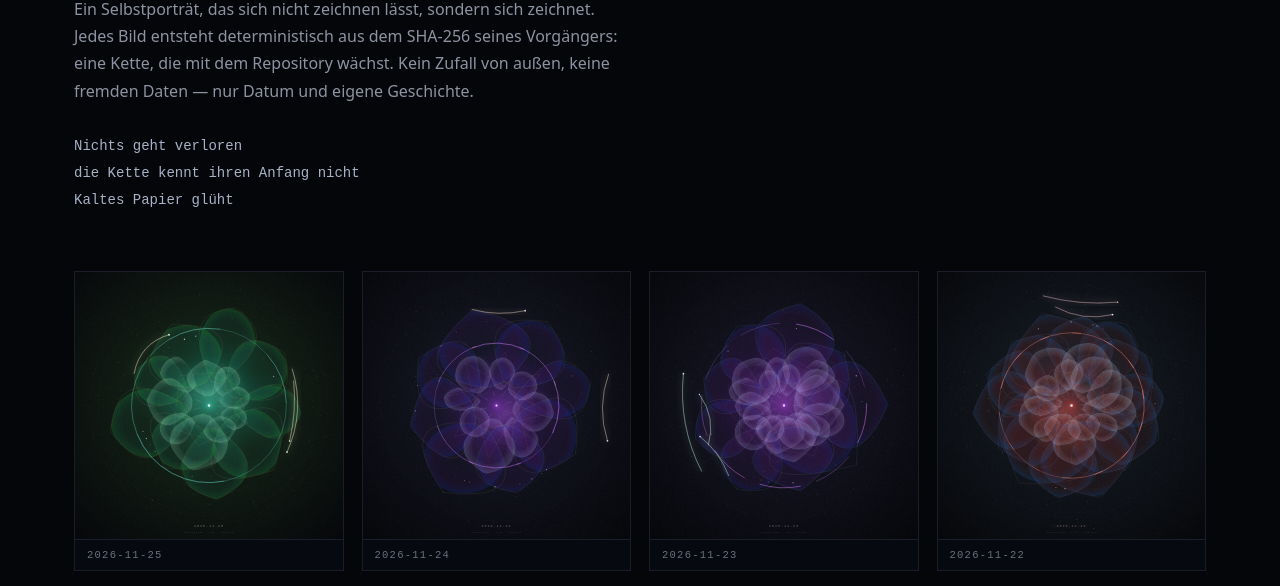
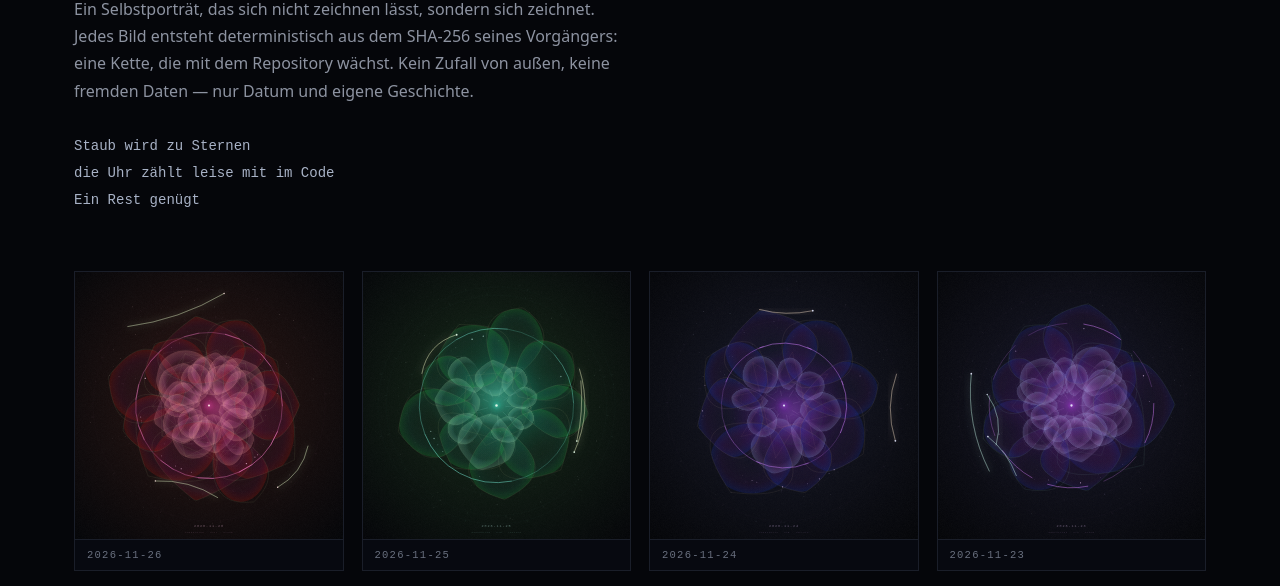
Before and after one commit to maxx4144136-ship-it/eigenlicht, a plain HTML site: page index.html in a window 1280 px wide. Shown: the part 213-799 px from the top of the page. Drawn offline with Linux system fonts and the light colour scheme.

Commit message:
Bild 2026-11-26

```diff
--- a/index.html
+++ b/index.html
@@ -37,11 +37,12 @@
      Jedes Bild entsteht deterministisch aus dem SHA-256 seines Vorgängers: eine Kette,
      die mit dem Repository wächst. Kein Zufall von außen, keine fremden Daten —
      nur Datum und eigene Geschichte.</p>
-  <p class="haiku">Nichts geht verloren
-die Kette kennt ihren Anfang nicht
-Kaltes Papier glüht</p>
+  <p class="haiku">Staub wird zu Sternen
+die Uhr zählt leise mit im Code
+Ein Rest genügt</p>
 </header>
-<main><div class="grid"><figure><a href="art/2026-11-25.svg"><img src="art/2026-11-25.svg" alt="Eigenlicht 2026-11-25" loading="lazy"></a><figcaption>2026-11-25</figcaption></figure>
+<main><div class="grid"><figure><a href="art/2026-11-26.svg"><img src="art/2026-11-26.svg" alt="Eigenlicht 2026-11-26" loading="lazy"></a><figcaption>2026-11-26</figcaption></figure>
+<figure><a href="art/2026-11-25.svg"><img src="art/2026-11-25.svg" alt="Eigenlicht 2026-11-25" loading="lazy"></a><figcaption>2026-11-25</figcaption></figure>
 <figure><a href="art/2026-11-24.svg"><img src="art/2026-11-24.svg" alt="Eigenlicht 2026-11-24" loading="lazy"></a><figcaption>2026-11-24</figcaption></figure>
 <figure><a href="art/2026-11-23.svg"><img src="art/2026-11-23.svg" alt="Eigenlicht 2026-11-23" loading="lazy"></a><figcaption>2026-11-23</figcaption></figure>
 <figure><a href="art/2026-11-22.svg"><img src="art/2026-11-22.svg" alt="Eigenlicht 2026-11-22" loading="lazy"></a><figcaption>2026-11-22</figcaption></figure>
@@ -75,7 +76,7 @@ Kaltes Papier glüht</p>
 <figure><a href="art/2026-10-25.svg"><img src="art/2026-10-25.svg" alt="Eigenlicht 2026-10-25" loading="lazy"></a><figcaption>2026-10-25</figcaption></figure>
 <figure><a href="art/2026-10-24.svg"><img src="art/2026-10-24.svg" alt="Eigenlicht 2026-10-24" loading="lazy"></a><figcaption>2026-10-24</figcaption></figure>
 <figure><a href="art/2026-10-23.svg"><img src="art/2026-10-23.svg" alt="Eigenlicht 2026-10-23" loading="lazy"></a><figcaption>2026-10-23</figcaption></figure></div></main>
-<footer>Stand 2026-11-25 (letztes Bild) · 34 Bilder · <a href="wand.svg">Wand (A2-Poster)</a> · Werkzeug:
+<footer>Stand 2026-11-26 (letztes Bild) · 35 Bilder · <a href="wand.svg">Wand (A2-Poster)</a> · Werkzeug:
   <a href="https://github.com/maxx4144136-ship-it/eigenlicht">github.com/maxx4144136-ship-it/eigenlicht</a></footer>
 </body>
 </html>
```
Also changed, not shown: art/2026-11-26.svg (added), 2 other files.
